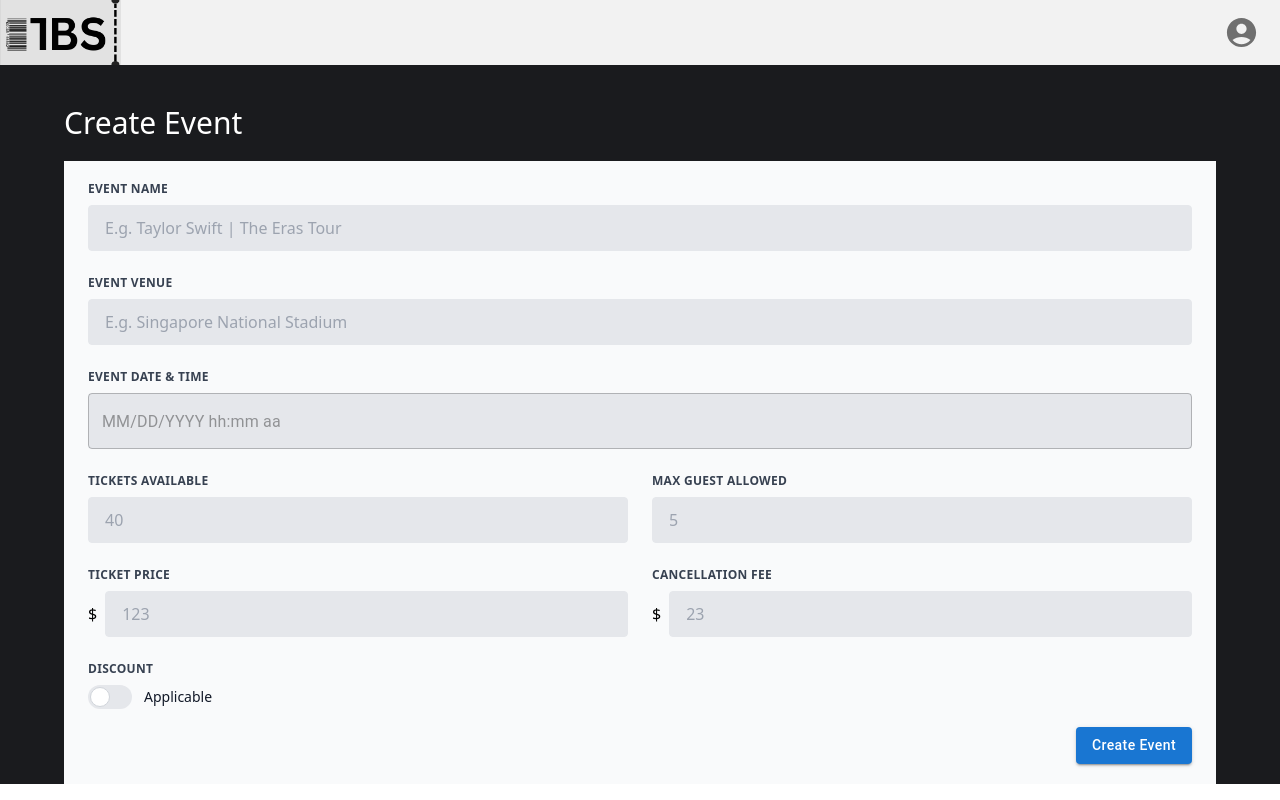
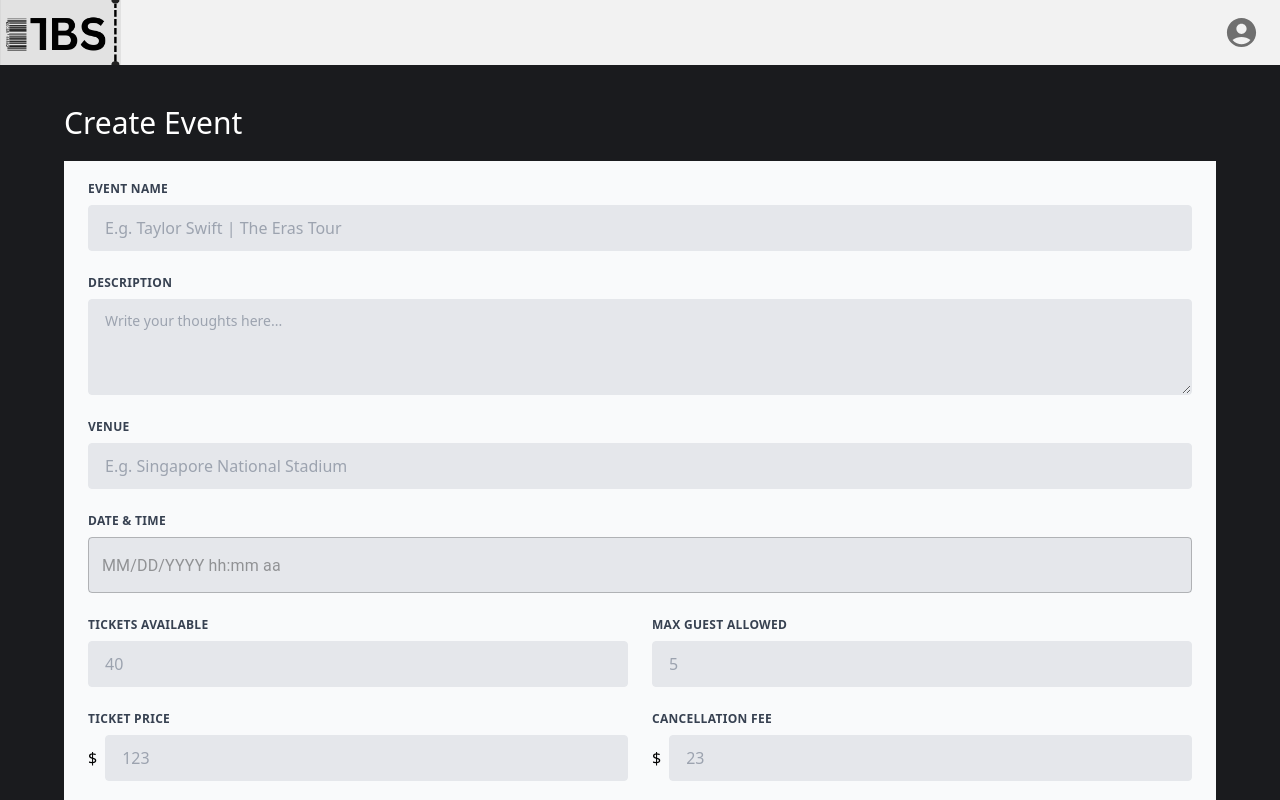
Before and after one commit to darylcwx/Ticket-Booking-System, a React (Vite) app in the folder frontend/: page /createEvent in a window 1280 px wide. Shown: the top 800 px of the page. Built offline with nearby package versions, Linux system fonts and the light colour scheme; no server answers.

Commit message:
update: create event link to BE

```diff
--- a/frontend/src/routes/CreateEvent.jsx
+++ b/frontend/src/routes/CreateEvent.jsx
@@ -9,9 +9,53 @@ import { DateTimePicker } from '@mui/x-date-pickers/DateTimePicker';
 export default function Dashboard() {
     const [selectedDate, setSelectedDate] = useState(new Date());
     const [discountAvailable, setDiscountAvailable] = useState(false);
+    const [eventName, setEventName] = useState();
+    const [eventVenue, setEventVenue] = useState();
+    const [eventDesc, setEventDesc] = useState();
+    const [totalTicketNum, setTotalTicketNum] = useState();
+    const [maxGuestNum, setMaxGuestNum] = useState();
+    const [ticketPrice, setTicketPrice] = useState();
+    const [cancellationFee, setCancellationFee] = useState();
+    const [discountMinTix, setDiscountMinTix] = useState();
+    const [discountPercentage, setDiscountPercentage] = useState();
 
     const handleDateChange = (date) => {
         setSelectedDate(date);
+    };
+
+    const handleSubmit = async (e) => {
+        e.preventDefault();
+
+        // Construct the event object
+        const event = {
+            name: eventName,
+            venue: eventVenue,
+            description: eventDesc,
+            dateTime: selectedDate,
+            ticketsAvailable: totalTicketNum,
+            guestsAllowed: maxGuestNum,
+            ticketPrice: ticketPrice,
+            cancellationFee: cancellationFee,
+            discountAvailable: discountAvailable,
+            discountMinTix: discountMinTix,
+            discountPercentage: discountPercentage
+        };
+
+        try {
+            const response = await fetch('http://localhost:8080/add-event', {
+                method: 'POST',
+                headers: {
+                    'Content-Type': 'application/json'
+                },
+                body: JSON.stringify(event)
+            });
+            if (!response.ok) {
+                throw new Error('Failed to create event');
+            }
+            console.log('Event created successfully');
+        } catch (error) {
+            console.error('Error creating event:', error.message);
+        }
     };
 
     useEffect(() => {
@@ -24,7 +68,7 @@ export default function Dashboard() {
             <Container className="pt-[65px]">
             <h1 className="text-white text-3xl mt-[40px]">Create Event</h1>
                 <Container className="bg-gray-50 p-5 mt-[20px] mb-[60px] w-auto">
-                    <form className="w-full">
+                    <form className="w-full" onSubmit={handleSubmit}>
 
                         {/* EVENT NAME */}
                         <div className="flex flex-wrap -mx-3 mb-3">
@@ -32,7 +76,30 @@ export default function Dashboard() {
                                 <label className="block uppercase tracking-wide text-gray-700 text-xs font-bold mb-2" for="eventName">
                                     Event Name
                                 </label>
-                                <input className="appearance-none block w-full bg-gray-200 text-gray-700 border border-gray-200 rounded py-3 px-4 mb-3 leading-tight focus:outline-none focus:bg-white focus:border-gray-500" id="eventName" type="text" placeholder="E.g. Taylor Swift | The Eras Tour"/>
+                                <input
+                                    className="appearance-none block w-full bg-gray-200 text-gray-700 border border-gray-200 rounded py-3 px-4 mb-3 leading-tight focus:outline-none focus:bg-white focus:border-gray-500"
+                                    id="eventName" type="text"
+                                    placeholder="E.g. Taylor Swift | The Eras Tour"
+                                    value={eventName}
+                                    onChange={(e) => setEventName(e.target.value)}
+                                />
+                            </div>
+                        </div>
+
+                        {/* EVENT NAME */}
+                        <div className="flex flex-wrap -mx-3 mb-3">
+                            <div className="w-full px-3">
+                                <label className="block uppercase tracking-wide text-gray-700 text-xs font-bold mb-2" for="eventName">
+                                    Description
+                                </label>
+                                <textarea
+                                    id="message" rows="4"
+                                    class="block p-2.5 w-full text-sm bg-gray-200 text-gray-700 border border-gray-200 rounded py-3 px-4 mb-3 leading-tight focus:outline-none focus:bg-white focus:border-gray-500"
+                                    placeholder="Write your thoughts here..."
+                                    value={eventDesc}
+                                    onChange={(e) => setEventDesc(e.target.value)}
+                                >
+                                </textarea>
                             </div>
                         </div>
 
@@ -40,9 +107,15 @@ export default function Dashboard() {
                         <div className="flex flex-wrap -mx-3 mb-3">
                             <div className="w-full px-3">
                                 <label className="block uppercase tracking-wide text-gray-700 text-xs font-bold mb-2" for="eventVenue">
-                                    Event Venue
+                                    Venue
                                 </label>
-                                <input className="appearance-none block w-full bg-gray-200 text-gray-700 border border-gray-200 rounded py-3 px-4 mb-3 leading-tight focus:outline-none focus:bg-white focus:border-gray-500" id="eventVenue" type="text" placeholder="E.g. Singapore National Stadium"/>
+                                <input
+                                    className="appearance-none block w-full bg-gray-200 text-gray-700 border border-gray-200 rounded py-3 px-4 mb-3 leading-tight focus:outline-none focus:bg-white focus:border-gray-500"
+                                    id="eventVenue" type="text"
+                                    placeholder="E.g. Singapore National Stadium"
+                                    value={eventVenue}
+                                    onChange={(e) => setEventVenue(e.target.value)}
+                                />
                             </div>
                         </div>
 
@@ -50,7 +123,7 @@ export default function Dashboard() {
                         <div className="flex flex-wrap -mx-3 mb-6">
                             <div className="w-full px-3">
                                 <label className="block uppercase tracking-wide text-gray-700 text-xs font-bold mb-2" for="eventDatetime">
-                                    Event Date & time
+                                    Date & time
                                 </label>
                                 <LocalizationProvider dateAdapter={AdapterDayjs}>
                                     <DateTimePicker
@@ -63,13 +136,18 @@ export default function Dashboard() {
                         </div>
 
                         <div className="flex flex-wrap -mx-3 mb-6">
-
                             {/* TICKETS AVAILABLE */}
                             <div className="w-full md:w-1/2 px-3 mb-6 md:mb-0">
                                 <label className="block uppercase tracking-wide text-gray-700 text-xs font-bold mb-2" for="totalTicketNum">
                                     Tickets Available
                                 </label>
-                                <input className="appearance-none block w-full bg-gray-200 text-gray-700 border border-gray-200 rounded py-3 px-4 leading-tight focus:outline-none focus:bg-white focus:border-gray-500" id="totalTicketNum" type="number" placeholder="40"/>
+                                <input
+                                    className="appearance-none block w-full bg-gray-200 text-gray-700 border border-gray-200 rounded py-3 px-4 leading-tight focus:outline-none focus:bg-white focus:border-gray-500"
+                                    id="totalTicketNum" type="number"
+                                    placeholder="40"
+                                    value={totalTicketNum}
+                                    onChange={(e) => setTotalTicketNum(parseInt(e.target.value))}
+                                />
                             </div>
 
                             {/* MAX GUEST ALLOWED */}
@@ -77,7 +155,12 @@ export default function Dashboard() {
                                 <label className="block uppercase tracking-wide text-gray-700 text-xs font-bold mb-2" for="maxGuestNum">
                                     Max Guest Allowed
                                 </label>
-                                <input className="appearance-none block w-full bg-gray-200 text-gray-700 border border-gray-200 rounded py-3 px-4 leading-tight focus:outline-none focus:bg-white focus:border-gray-500" id="maxGuestNum" type="number" placeholder="5"/>
+                                <input
+                                    className="appearance-none block w-full bg-gray-200 text-gray-700 border border-gray-200 rounded py-3 px-4 leading-tight focus:outline-none focus:bg-white focus:border-gray-500"
+                                    id="maxGuestNum" type="number" placeholder="5"
+                                    value={maxGuestNum}
+                                    onChange={(e) => setMaxGuestNum(parseInt(e.target.value))}
+                                    />
                             </div>
                         </div>
 
@@ -90,7 +173,12 @@ export default function Dashboard() {
                                 </label>
                                 <div className="flex items-center">
                                     <span className="mr-2">$</span>
-                                    <input className="appearance-none block w-full bg-gray-200 text-gray-700 border border-gray-200 rounded py-3 px-4 leading-tight focus:outline-none focus:bg-white focus:border-gray-500" id="ticketPrice" type="number" placeholder="123"/>
+                                    <input
+                                        className="appearance-none block w-full bg-gray-200 text-gray-700 border border-gray-200 rounded py-3 px-4 leading-tight focus:outline-none focus:bg-white focus:border-gray-500"
+                                        id="ticketPrice" type="number" placeholder="123"
+                                        value={ticketPrice}
+                                        onChange={(e) => setTicketPrice(parseFloat(e.target.value))}
+                                    />
                                 </div>
                             </div>
 
@@ -101,7 +189,12 @@ export default function Dashboard() {
                                 </label>
                                 <div className="flex items-center">
                                     <span className="mr-2">$</span>
-                                    <input className="appearance-none block w-full bg-gray-200 text-gray-700 border border-gray-200 rounded py-3 px-4 leading-tight focus:outline-none focus:bg-white focus:border-gray-500" id="grid-city" type="cancellationFee" placeholder="23"/>
+                                    <input
+                                        className="appearance-none block w-full bg-gray-200 text-gray-700 border border-gray-200 rounded py-3 px-4 leading-tight focus:outline-none focus:bg-white focus:border-gray-500"
+                                        id="grid-city" type="cancellationFee" placeholder="23"
+                                        value={cancellationFee}
+                                        onChange={(e) => setCancellationFee(parseFloat(e.target.value))}
+                                    />
                                 </div>
                             </div>
                         </div>
@@ -135,7 +228,12 @@ export default function Dashboard() {
                                         <label className="block uppercase tracking-wide text-gray-700 text-xs font-bold mb-2" for="discountMinTix">
                                             Minimum Ticket Purchase
                                         </label>
-                                        <input className="appearance-none block w-full bg-gray-200 text-gray-700 border border-gray-200 rounded py-3 px-4 leading-tight focus:outline-none focus:bg-white focus:border-gray-500" id="discountMinTix" type="number" placeholder="123"/>
+                                        <input
+                                            className="appearance-none block w-full bg-gray-200 text-gray-700 border border-gray-200 rounded py-3 px-4 leading-tight focus:outline-none focus:bg-white focus:border-gray-500"
+                                            id="discountMinTix" type="number" placeholder="123"
+                                            value={discountMinTix}
+                                            onChange={(e) => setDiscountMinTix(parseInt(e.target.value))}
+                                        />
                                     </div>
 
                                     {/* DISCOUNT PERCENTAGE */}
@@ -144,7 +242,12 @@ export default function Dashboard() {
                                             Discount
                                         </label>
                                         <div className="flex items-center">
-                                            <input className="appearance-none block w-full bg-gray-200 text-gray-700 border border-gray-200 rounded py-3 px-4 leading-tight focus:outline-none focus:bg-white focus:border-gray-500" id="discountPercentage" type="number" placeholder="123"/>
+                                            <input
+                                                className="appearance-none block w-full bg-gray-200 text-gray-700 border border-gray-200 rounded py-3 px-4 leading-tight focus:outline-none focus:bg-white focus:border-gray-500"
+                                                id="discountPercentage" type="number" placeholder="123"
+                                                value={discountPercentage}
+                                                onChange={(e) => setDiscountPercentage(parseInt(e.target.value))}
+                                            />
                                             <span className="ml-2">%</span>
                                         </div>
                                     </div>
@@ -154,7 +257,7 @@ export default function Dashboard() {
 
                         {/* SUBMIT BUTTON */}
                         <div className="flex justify-end">
-                            <Button variant="contained">Create Event</Button>
+                            <Button type="submit" variant="contained">Create Event</Button>
                         </div>
                     </form>
                 </Container>
```
